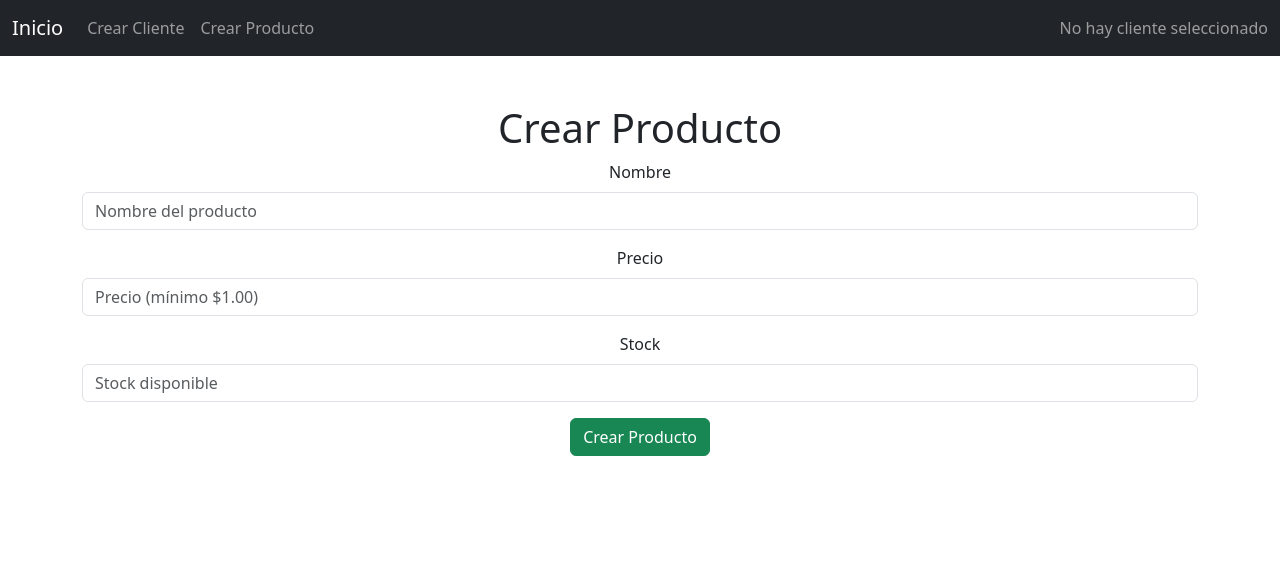
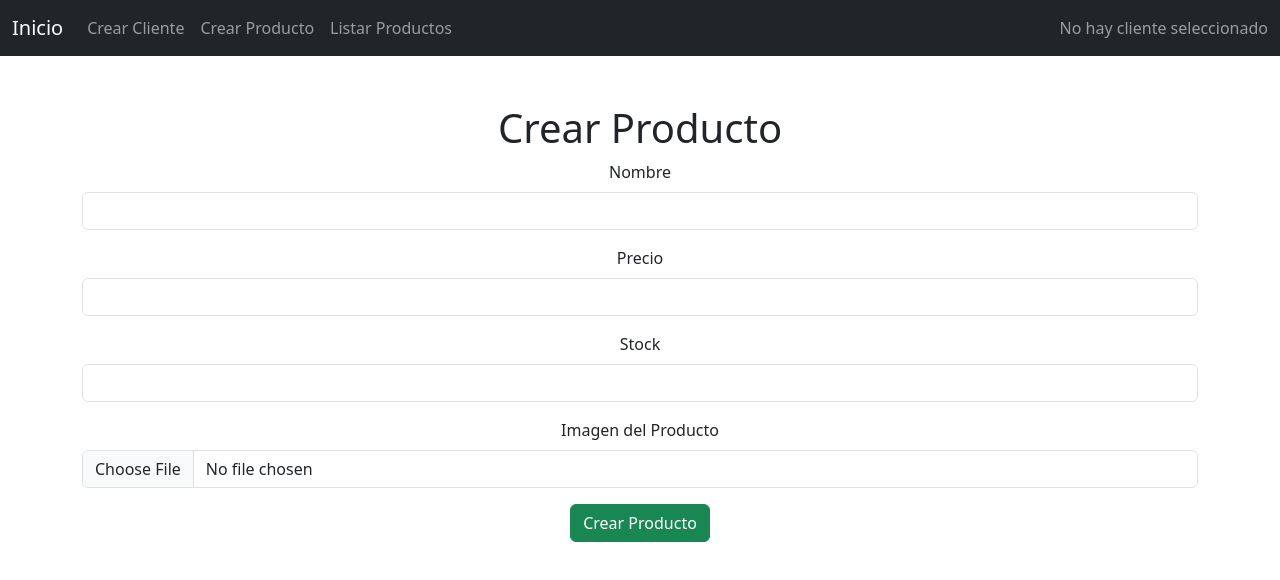
Before and after one commit to Axel-MG/Proyecto-Front, a React (Create React App) app: page /crear-producto in a window 1280 px wide. Shown: the top 580 px of the page. Built offline with nearby package versions, Linux system fonts and the light colour scheme.

Commit message:
primer avance de listar y guardar productos

```diff
--- a/src/App.js
+++ b/src/App.js
@@ -5,8 +5,7 @@ import "./App.css";
 import Navbar from "./components/Navbar";
 import CrearCliente from "./components/cliente/CrearCliente.js";
 import CrearProducto from "./components/Producto/CrearProducto.js";
-
-
+import ListarProductos from "./components/Producto/ListarProducto.js";
 import PedidosCliente from "./components/pedido/PedidosCliente.js";
 import DetallePedido from "./components/pedido/DetallePedido.js";
 
@@ -21,6 +20,7 @@ function App() {
         <Route path="/crear-producto" element={<CrearProducto />} />
         <Route path="/pedidos-cliente/:id" element={<PedidosCliente />} />
         <Route path="/detalle-pedido/:id" element={<DetallePedido />} />
+        <Route path="/listar-productos" element={<ListarProductos />} />
       </Routes>
     </div>
   );
--- a/src/components/Navbar.js
+++ b/src/components/Navbar.js
@@ -1,4 +1,4 @@
-import { Link } from "react-router";
+import { Link } from "react-router-dom";
 import { useContext } from "react";
 import { ClienteContext } from "../context/ClienteContext";
 
@@ -23,6 +23,11 @@ const Navbar = () => {
                 Crear Producto
               </Link>
             </li>
+            <li className="nav-item">
+              <Link className="nav-link" to="/listar-productos">
+                Listar Productos
+              </Link>
+            </li>
           </ul>
         </div>
         <span className="navbar-text">
--- a/src/components/Producto/CrearProducto.js
+++ b/src/components/Producto/CrearProducto.js
@@ -5,14 +5,27 @@ function CrearProducto() {
   const [nombre, setNombre] = useState("");
   const [precio, setPrecio] = useState("");
   const [stock, setStock] = useState("");
+  const [imagenBase64, setImagenBase64] = useState("");
+
+  const handleImagenChange = (e) => {
+    const file = e.target.files[0];
+    if (file) {
+      const reader = new FileReader();
+      reader.onloadend = () => {
+        setImagenBase64(reader.result); // Base64 completa
+      };
+      reader.readAsDataURL(file); // Lee imagen como Base64
+    }
+  };
 
   const handleSubmit = async (e) => {
     e.preventDefault();
 
     const nuevoProducto = {
-      nombre: nombre,
+      nombre,
       precio: parseFloat(precio),
       stock: parseInt(stock),
+      imagen: imagenBase64, // Enviar imagen como base64
     };
 
     try {
@@ -27,13 +40,14 @@ function CrearProducto() {
       if (response.ok) {
         const data = await response.json();
         console.log("Producto creado:", data);
-        alert(" Producto creado exitosamente");
+        alert("Producto creado exitosamente");
         setNombre("");
         setPrecio("");
         setStock("");
+        setImagenBase64("");
       } else {
         const error = await response.json();
-        alert(" Error al crear producto: " + (error.message || "verifica los datos"));
+        alert("Error al crear producto: " + (error.message || "verifica los datos"));
       }
     } catch (error) {
       console.error("Error:", error);
@@ -49,7 +63,6 @@ function CrearProducto() {
           <Form.Label>Nombre</Form.Label>
           <Form.Control
             type="text"
-            placeholder="Nombre del producto"
             value={nombre}
             onChange={(e) => setNombre(e.target.value)}
             required
@@ -64,7 +77,6 @@ function CrearProducto() {
             type="number"
             step="0.01"
             min="1"
-            placeholder="Precio (mínimo $1.00)"
             value={precio}
             onChange={(e) => setPrecio(e.target.value)}
             required
@@ -76,16 +88,22 @@ function CrearProducto() {
           <Form.Control
             type="number"
             min="0"
-            placeholder="Stock disponible"
             value={stock}
             onChange={(e) => setStock(e.target.value)}
             required
           />
         </Form.Group>
 
-        <button type="submit" className="btn btn-success">
-          Crear Producto
-        </button>
+        <Form.Group className="mb-3">
+          <Form.Label>Imagen del Producto</Form.Label>
+          <Form.Control
+            type="file"
+            accept="image/*"
+            onChange={handleImagenChange}
+          />
+        </Form.Group>
+
+        <button type="submit" className="btn btn-success">Crear Producto</button>
       </form>
     </div>
   );
--- /dev/null
+++ b/src/components/Producto/ListarProducto.js
@@ -0,0 +1,41 @@
+import { useEffect, useState } from "react";
+
+function ListarProductos() {
+  const [productos, setProductos] = useState([]);
+
+  useEffect(() => {
+    fetch("http://localhost:8080/api/producto")
+      .then((res) => res.json())
+      .then((data) => setProductos(data))
+      .catch((err) => console.error("Error al obtener productos", err));
+  }, []);
+
+  return (
+    <div className="container mt-5">
+      <h1>Lista de Productos</h1>
+      <div className="row">
+        {productos.map((prod) => (
+          <div key={prod.id} className="col-md-4">
+            <div className="card mb-3">
+              {prod.imagen && (
+                <img
+                  src={prod.imagen}
+                  alt={prod.nombre}
+                  className="card-img-top"
+                  style={{ maxHeight: "200px", objectFit: "contain" }}
+                />
+              )}
+              <div className="card-body">
+                <h5 className="card-title">{prod.nombre}</h5>
+                <p className="card-text">Precio: ${prod.precio}</p>
+                <p className="card-text">Stock: {prod.stock}</p>
+              </div>
+            </div>
+          </div>
+        ))}
+      </div>
+    </div>
+  );
+}
+
+export default ListarProductos;
```
